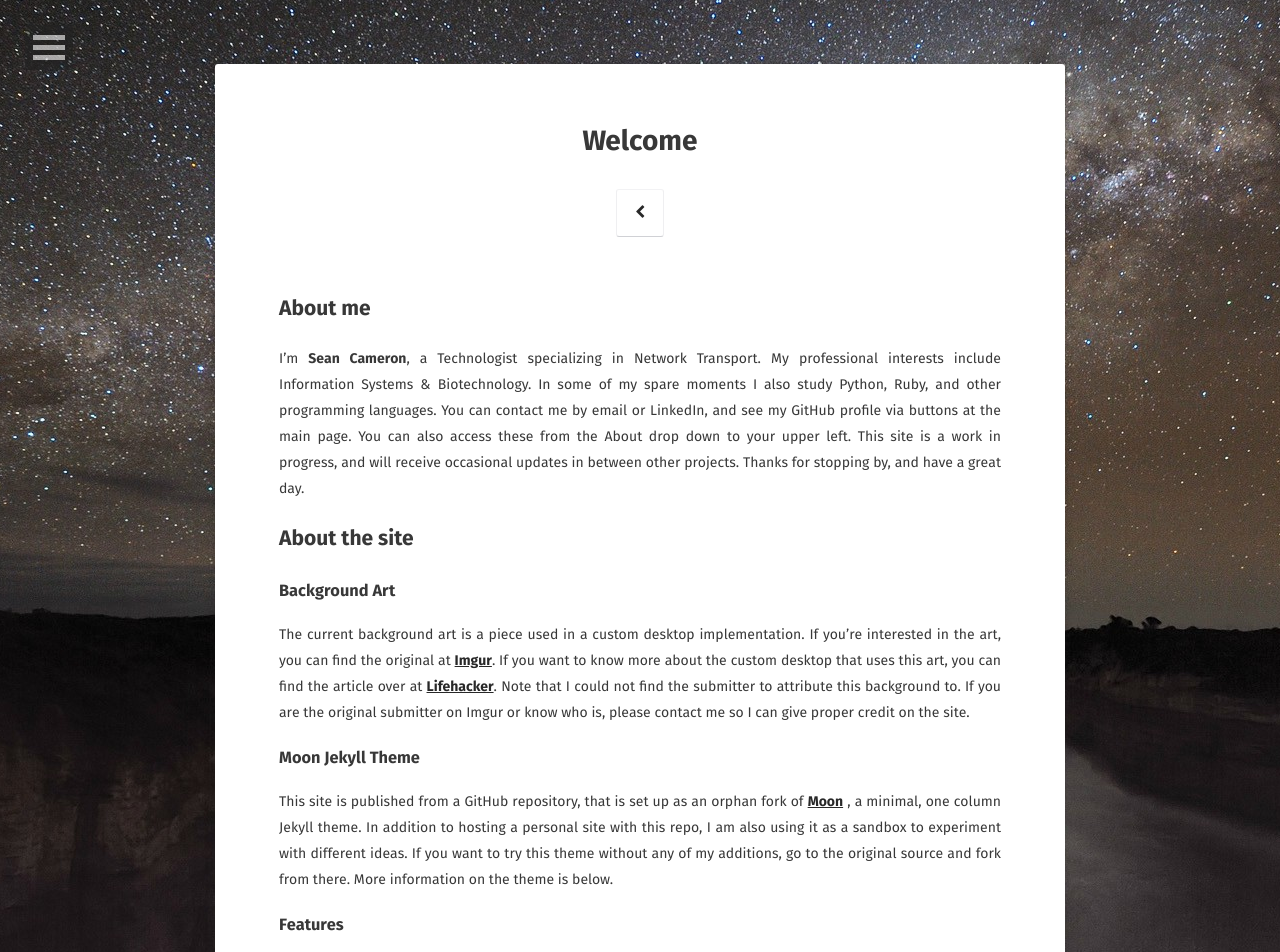
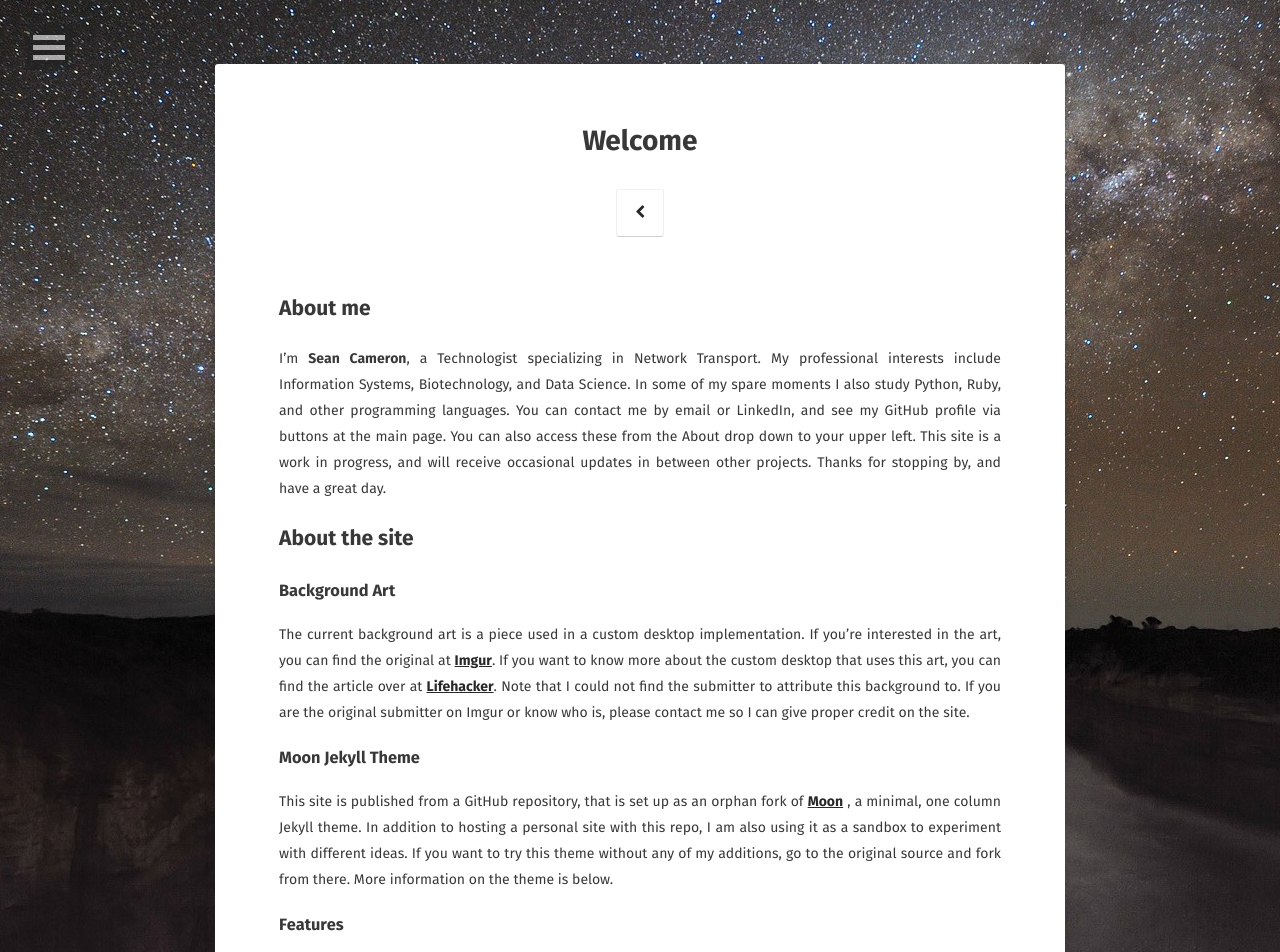
Before and after one commit to cameronsr/cameronsr.github.io, a Jekyll site: the page built from about/index.md, in a window 1280 px wide. Shown: the top 952 px of the page. Built offline with Jekyll 4.4.1, drawn with Linux system fonts in a browser that asks for light colours; some web fonts are replaced.

Commit message:
Update index.md

```diff
--- a/about/index.md
+++ b/about/index.md
@@ -9,7 +9,7 @@ comments: false
 ## About me
 
 I'm <b>Sean Cameron</b>, a Technologist specializing in Network Transport.
-My professional interests include Information Systems & Biotechnology. In some of my spare moments I also study Python, Ruby, and other programming languages.
+My professional interests include Information Systems, Biotechnology, and Data Science. In some of my spare moments I also study Python, Ruby, and other programming languages.
 You can contact me by email or LinkedIn, and see my GitHub profile via buttons at the main page. You can also access these from the About drop down to your upper left.
 This site is a work in progress, and will receive occasional updates in between other projects. Thanks for stopping by, and have a great day.
 
```
